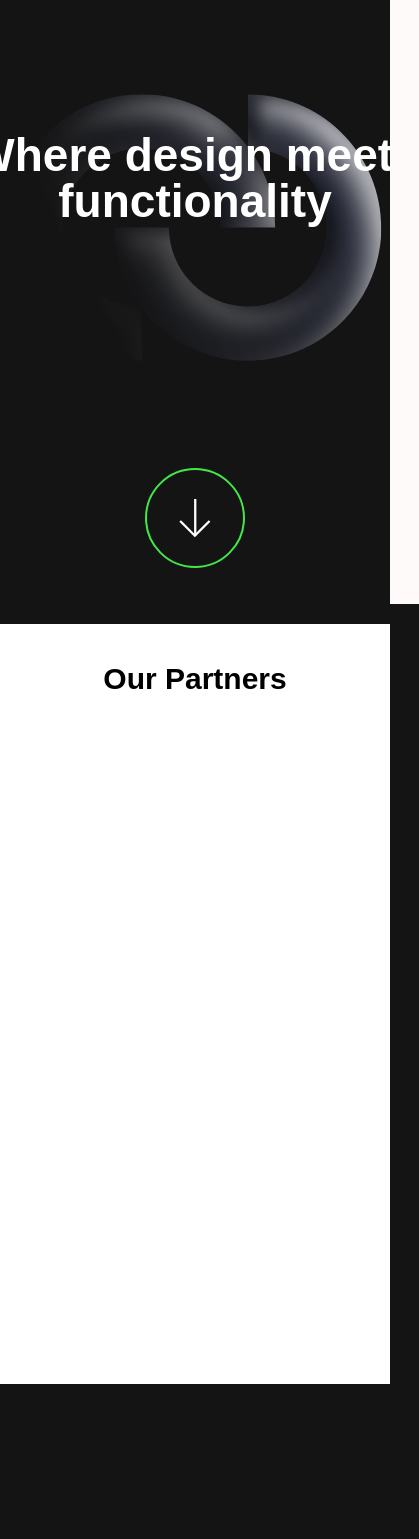
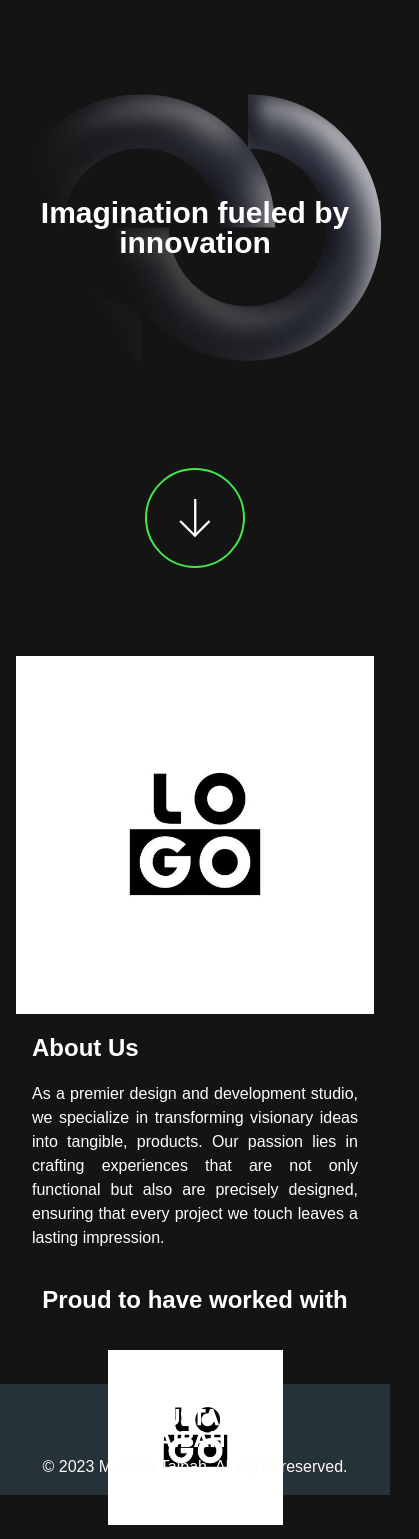
Before and after one commit to mustafataibah/mp5, a Next.js app: page / in a window 390 px wide. Shown: the part 240-1779 px from the top of the page, 419 px wide, since content can reach past the window. Before the commit the page ends 1624 px from the top, so only its background shows below. Built offline with nearby package versions, Linux system fonts and the light colour scheme.

Commit message:
responsiveness and landing page content

```diff
--- /dev/null
+++ b/src/components/Footer.tsx
@@ -0,0 +1,20 @@
+import React from "react";
+import Image from "next/image";
+
+const Footer: React.FC = () => {
+  return (
+    <footer className="bg-Night-Black text-Snow-White p-4">
+      <div className="mx-auto flex flex-col md:flex-row justify-between items-center">
+        <div className="my-2">
+          <Image src="/logo.svg" alt="Logo" width={100} height={50} />
+        </div>
+
+        <div>
+          <p>&copy; 2023 Mustafa Taibah. All rights reserved.</p>
+        </div>
+      </div>
+    </footer>
+  );
+};
+
+export default Footer;
--- a/src/components/PackageItem.tsx
+++ b/src/components/PackageItem.tsx
@@ -11,12 +11,14 @@ type PackageItemProps = {
 
 const PackageItem: React.FC<PackageItemProps> = ({ title, description, price, imageUrl, onAddToCart }) => {
   return (
-    <div className="flex flex-col bg-Dark-Blue rounded-3xl overflow-hidden w-[30%] m-4">
+    <div className="flex flex-col bg-Dark-Blue rounded-3xl overflow-hidden max-w-[400px] m-4 w-full sm:w-2/3 md:w-1/2 lg:w-1/3 xl:w-1/4">
       <div className="w-full h-80 relative">
         <Image src={imageUrl} alt={title} layout="fill" objectFit="cover" />
       </div>
-      <div className="p-4 bg-Snow-White text-black text-left">
-        <h3 className="text-[32px] font-black text-Dark-Blue hover:text-Blood-Red cursor-pointer">{title}</h3>
+      <div className="flex flex-col justify-between p-4 bg-Snow-White text-black text-left min-h-[250px]">
+        <h3 className="text-lg md:text-2xl lg:text-3xl font-black text-Dark-Blue hover:text-Blood-Red cursor-pointer">
+          {title}
+        </h3>
         <p className="text-Dark-Blue my-4">{description}</p>
         <div className="flex justify-between items-center mt-2">
           <p className="text-Dark-Blue">${price}</p>
--- a/src/components/Sidebar.tsx
+++ b/src/components/Sidebar.tsx
@@ -1,29 +1,37 @@
 import React from "react";
-import { ShoppingCart, LogIn, User } from "react-feather";
+import { ShoppingCart, LogIn, User, X } from "react-feather";
 import Link from "next/link";
 import { useUser } from "../lib/UserContext";
 import { useRouter } from "next/router";
 
 type SidebarProps = {
   isOpen: boolean;
+  setIsSideBarOpen: (isOpen: boolean) => void;
 };
 
-const Sidebar: React.FC<SidebarProps> = ({ isOpen }) => {
+const Sidebar: React.FC<SidebarProps> = ({ isOpen, setIsSideBarOpen }) => {
   const { user, signOut } = useUser();
   const router = useRouter();
 
   const handleSignOut = () => {
     signOut();
-    isOpen = false;
+    setIsSideBarOpen(false);
     router.push("/");
+  };
+
+  const handleClose = () => {
+    setIsSideBarOpen(false);
   };
 
   return (
     <div
-      className={`fixed top-0 right-0 h-full bg-Snow-White w-[250px] z-40 transform ${
-        isOpen ? "translate-x-0" : "translate-x-full"
-      } transition-transform duration-300 ease-in-out`}>
+      className={`fixed top-0 right-0 h-full bg-Snow-White z-40 transform ${
+        isOpen ? "translate-x-0 opacity-100 pointer-events-auto" : "translate-x-full opacity-0 pointer-events-none"
+      } transition-all duration-300 ease-in-out w-full sm:w-[250px]`}>
       <div className="flex flex-col justify-between items-center text-black h-full">
+        <button className="absolute top-4 right-4 sm:hidden" onClick={handleClose}>
+          <X className="text-black" />
+        </button>
         <div className="mt-10">
           {user ? (
             <>
--- a/src/pages/_app.tsx
+++ b/src/pages/_app.tsx
@@ -8,6 +8,7 @@ import { ApolloProvider } from "@apollo/client";
 import client from "../lib/apollo";
 import { UserProvider } from "../lib/UserContext";
 import { CartProvider } from "../lib/CartContext";
+import Footer from "../components/Footer";
 
 function MyApp({ Component, pageProps }: AppProps) {
   const [isSidebarOpen, setIsSideBarOpen] = useState(false);
@@ -36,10 +37,11 @@ function MyApp({ Component, pageProps }: AppProps) {
       <UserProvider>
         <ApolloProvider client={client}>
           <Navbar openSidebar={toggleSidebar} isSideBarOpen={isSidebarOpen} />
-          <Sidebar isOpen={isSidebarOpen} />
+          <Sidebar isOpen={isSidebarOpen} setIsSideBarOpen={setIsSideBarOpen} />
           <div className={`transition-all duration-300 ease-in-out ${isSidebarOpen ? `pr-[${sidebarWidth}]` : ""}`}>
             <Component {...pageProps} />
           </div>
+          <Footer />
         </ApolloProvider>
       </UserProvider>
     </CartProvider>
--- a/src/pages/cart.tsx
+++ b/src/pages/cart.tsx
@@ -8,7 +8,6 @@ import { useQuery } from "@apollo/client";
 type Product = {
   id: string;
   title: string;
-  imageUrl: string;
   description: string;
   price: number;
 };
@@ -45,7 +44,13 @@ const Cart: React.FC = () => {
           <div key={item.id} className="flex border-b py-2 items-center">
             <div className="flex-none w-48 px-2">
               <div className="my-2 relative" style={{ width: "150px", height: "150px" }}>
-                <Image src={item.imageUrl} alt={item.title} layout="fill" objectFit="cover" className="rounded-lg" />
+                {/* <Image
+                  src="placeholder.jpg"
+                  alt={item.title}
+                  layout="fill"
+                  objectFit="cover"
+                  className="rounded-lg"
+                /> */}
               </div>
             </div>
             <div className="flex-grow px-4">
--- a/src/pages/index.tsx
+++ b/src/pages/index.tsx
@@ -1,39 +1,99 @@
-import React from "react";
-import Navbar from "../components/Navbar";
+import React, { useRef } from "react";
 import Image from "next/image";
 
 const Home: React.FC = () => {
+  const scrollRef = useRef<HTMLDivElement>(null);
+
+  // GPT code
+  const smoothScroll = (element: HTMLElement) => {
+    const startPosition = window.pageYOffset;
+    const targetPosition = element.getBoundingClientRect().top;
+    const distance = targetPosition - startPosition;
+    const duration = 1000;
+    let start: number | null = null;
+
+    const step = (timestamp: number) => {
+      if (!start) start = timestamp;
+      const progress = timestamp - start;
+      const scroll = easeInOutCubic(progress, startPosition, distance, duration);
+      window.scrollTo(0, scroll);
+      if (progress < duration) window.requestAnimationFrame(step);
+    };
+
+    window.requestAnimationFrame(step);
+  };
+
+  const easeInOutCubic = (t: number, b: number, c: number, d: number) => {
+    t /= d / 2;
+    if (t < 1) return (c / 2) * t * t * t + b;
+    t -= 2;
+    return (c / 2) * (t * t * t + 2) + b;
+  };
+
+  const scroll = () => {
+    const aboutEl = scrollRef.current;
+    if (aboutEl) {
+      smoothScroll(aboutEl);
+    }
+  };
+
+  // Not good very fast no good user experience
+  // const scroll = () => {
+  //   scrollRef.current?.scrollIntoView({ behavior: "smooth" });
+  // };
+
   return (
     <>
-      <div className="relative h-[94vh] w-screen flex flex-col items-center justify-center">
+      <div className="relative h-[94vh] w-full flex flex-col items-center justify-center overflow-x-hidden">
         <div className="absolute inset-0">
           <Image src="/shapes.svg" alt="" layout="fill" objectFit="contain" />
         </div>
 
-        <div className="flex flex-col items-center mt-[-100px] z-10">
-          <h1 className="text-center text-white font-bold leading-none whitespace-nowrap text-[46px] sm:text-6xl md:text-7xl lg:text-8xl">
-            Where design {""}
+        <div className="flex flex-col items-center z-10">
+          <h1 className="text-center text-white font-bold leading-none text-[30px] sm:text-[46px] md:text-6xl lg:text-7xl xl:text-8xl">
+            Imagination fueled {""}
             <span>
-              meets
+              by
               <div>
                 <Image src="/line.svg" alt="" layout="fixed" width={400} height={20} className="sm:flex hidden w-1/3" />
               </div>
             </span>
           </h1>
-          <h1 className="text-center text-white font-bold leading-none whitespace-nowrap text-[46px] sm:text-6xl md:text-7xl lg:text-8xl">
-            functionality
+          <h1 className="text-center text-white font-bold leading-none text-[30px] sm:text-[46px] md:text-6xl lg:text-7xl xl:text-8xl">
+            innovation
           </h1>
         </div>
 
-        <button className="rounded-full absolute bottom-10 mb-4 flex items-center justify-center border-solid border-2 border-Neon-Green w-[100px] h-[100px]">
+        <button
+          onClick={scroll}
+          className="rounded-full absolute bottom-10 mb-4 flex items-center justify-center border-solid border-2 border-Neon-Green w-[100px] h-[100px]">
           <Image src="/arrowIcon.svg" alt="" width="32" height="24" />
         </button>
       </div>
 
-      <div className="h-[90vh] w-screen bg-white text-black py-8">
-        <div className="max-w-6xl mx-auto px-4 text-center">
-          <h2 className="text-3xl font-bold mb-6">Our Partners</h2>
-          <div className="grid grid-cols-2 md:grid-cols-4 gap-4"></div>
+      <div ref={scrollRef} className="flex flex-col justify-around bg-Eerie-Black py-8 h-[90vh]">
+        <div className="max-w-6xl mx-auto px-4 flex flex-col md:flex-row items-center">
+          <div className="w-full md:w-1/2 mb-4 md:mb-0 flex justify-center">
+            <Image src="/placeholder.jpg" alt="About Us" width={500} height={300} />
+          </div>
+          <div className="md:w-1/2 text-left">
+            <h2 className="text-2xl md:text-3xl font-bold mb-4 mx-4">About Us</h2>
+            <p className="text-md md:text-lg text-justify mx-4">
+              As a premier design and development studio, we specialize in transforming visionary ideas into tangible,
+              products. Our passion lies in crafting experiences that are not only functional but also are precisely
+              designed, ensuring that every project we touch leaves a lasting impression.
+            </p>
+          </div>
+        </div>
+
+        <div className="flex flex-col px-4 text-center">
+          <h2 className="text-2xl md:text-3xl font-bold my-8 md:mb-20">Proud to have worked with</h2>
+          <div className="flex flex-wrap justify-around items-center gap-4 mb-16">
+            <Image src="/placeholder.jpg" alt="Partner 1" width={175} height={175} />
+            <Image src="/placeholder.jpg" alt="Partner 2" width={175} height={175} />
+            <Image src="/placeholder.jpg" alt="Partner 3" width={175} height={175} />
+            <Image src="/placeholder.jpg" alt="Partner 4" width={175} height={175} />
+          </div>
         </div>
       </div>
     </>
--- a/src/pages/profile.tsx
+++ b/src/pages/profile.tsx
@@ -94,9 +94,9 @@ const ProfilePage: React.FC = () => {
   };
 
   return (
-    <div className="container mx-auto p-4">
-      <h1 className="text-3xl font-black mb-4">Your Profile</h1>
-      <form onSubmit={handleSubmit}>
+    <div className="container mx-auto p-4 md:px-10 lg:px-20 xl:px-40">
+      <h1 className="text-3xl font-black mb-4 text-center sm:text-left">Your Profile</h1>
+      <form onSubmit={handleSubmit} className="max-w-md mx-auto sm:max-w-lg md:max-w-xl">
         <div className="mb-4">
           <label className="block text-gray-700 text-sm font-bold mb-2">Email</label>
           <input
--- a/tailwind.config.ts
+++ b/tailwind.config.ts
@@ -14,7 +14,7 @@ const config: Config = {
       },
       colors: {
         "Eerie-Black": "#141414",
-        "Night-Black": "#16161A",
+        "Night-Black": "#253237",
         "Neon-Green": "#43E748",
         "Dark-Gray": "#666666",
         "Dark-Blue": "#1F2028",
```
Also changed, not shown: public/placeholder.jpg (added).
